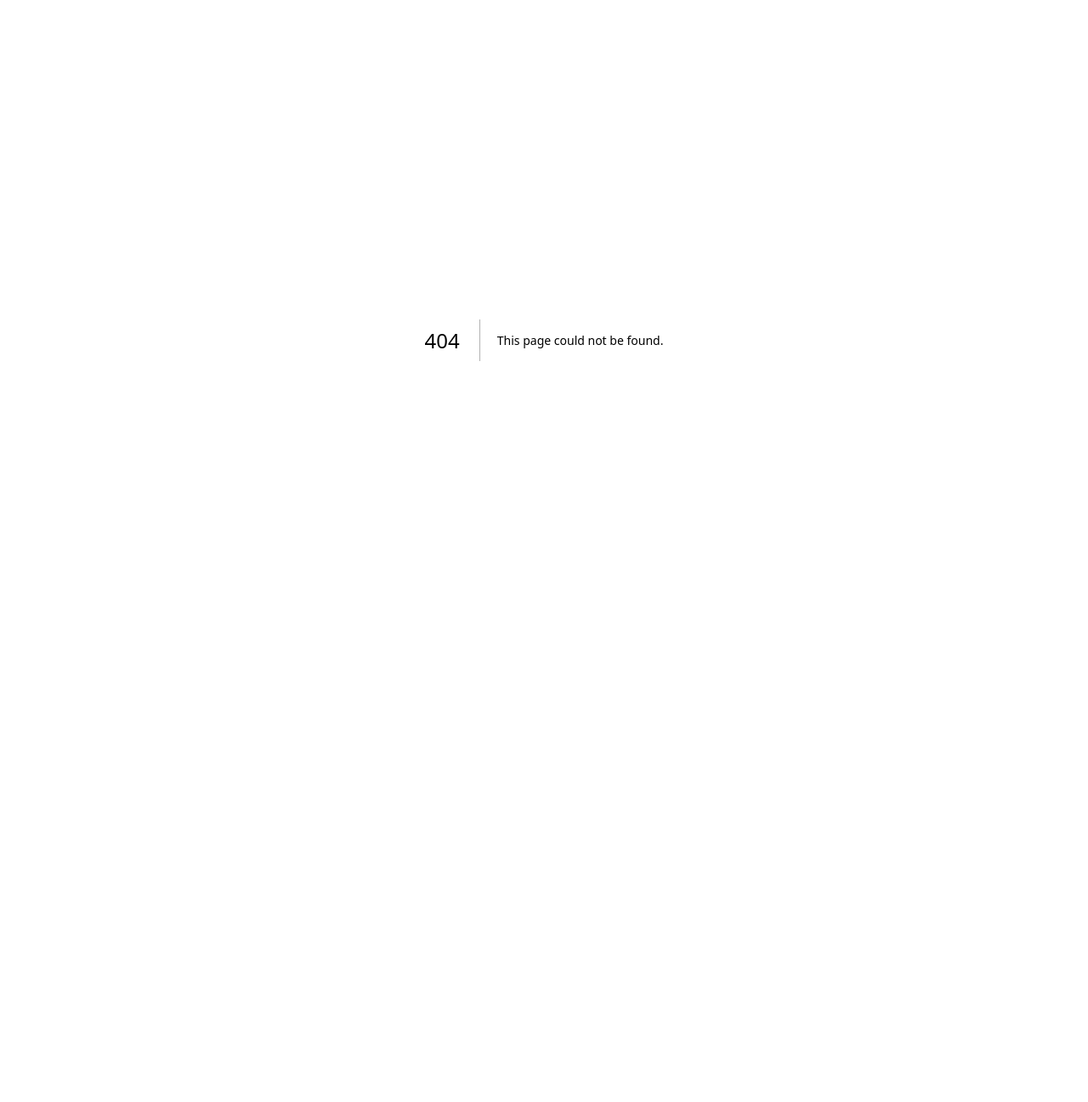
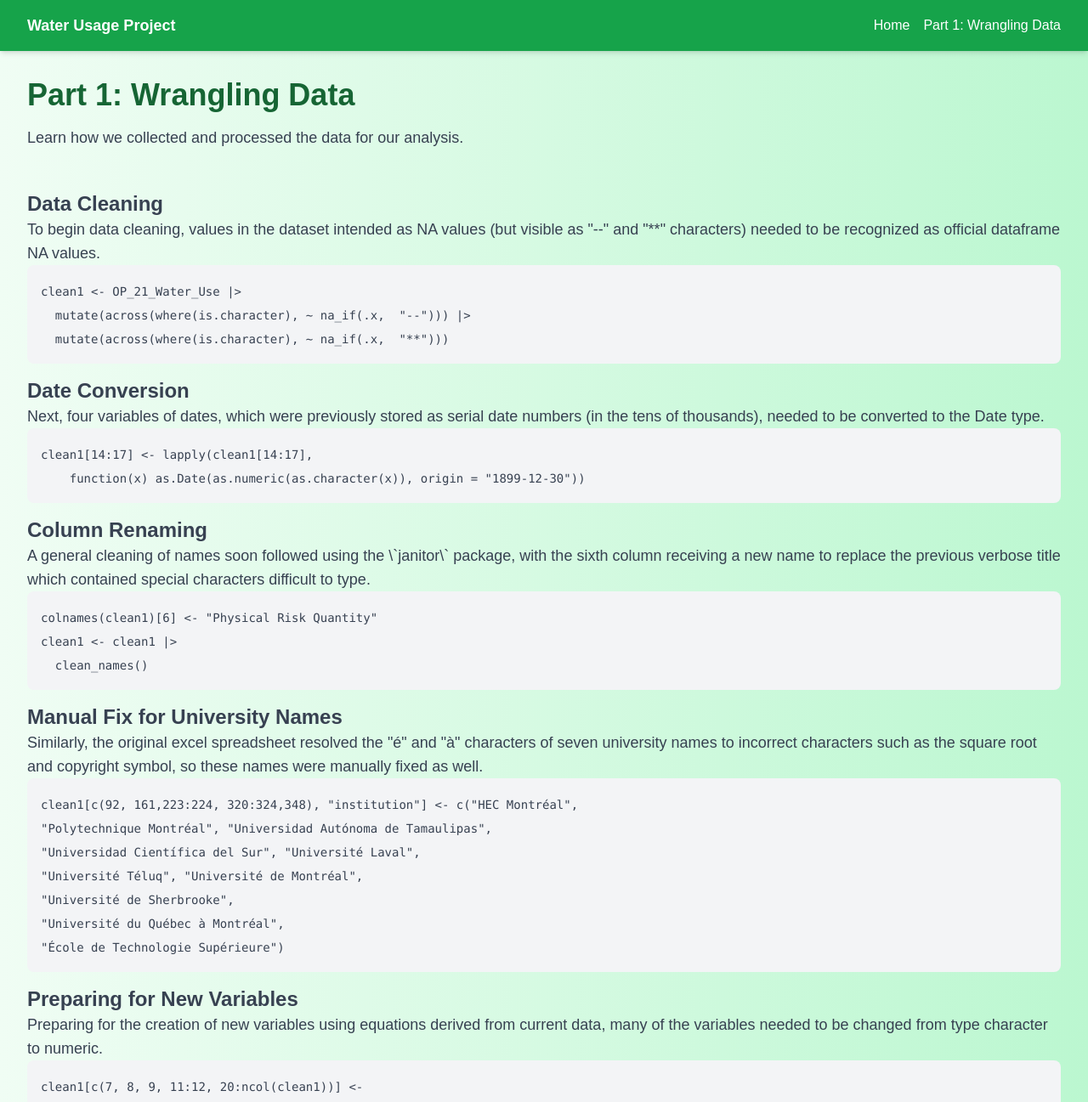
Before and after one commit to huyn3195/researcb-water, a Next.js app: page /wrangling-data in a window 1280 px wide. Before the commit this address had no page. Shown: the top 1297 px of the page at 85% size. Before the commit the page ends 800 px from the top, so only its background shows below. Built offline with nearby package versions, Linux system fonts and the light colour scheme.

Commit message:
Add wranglin

```diff
--- a/app/page.tsx
+++ b/app/page.tsx
@@ -1,3 +1,4 @@
+import Link from "next/link";
 import Image from "next/image";
 
 export default function Home() {
@@ -41,6 +42,12 @@ export default function Home() {
           >
             Read our analysis
           </a>
+          <Link
+            href="/wrangling-data"
+            className="rounded-full bg-blue-600 text-white px-6 py-2 hover:bg-blue-700 transition-colors"
+          >
+            Part 1: Wrangling Data
+          </Link>
         </div>
       </main>
       <footer className="row-start-3 flex gap-6 flex-wrap items-center justify-center"></footer>
--- /dev/null
+++ b/app/wrangling-data/page.tsx
@@ -0,0 +1,164 @@
+import Navbar from "@/components/Navbar";
+
+export default function WranglingData() {
+  return (
+    <div className="min-h-screen flex flex-col bg-gradient-to-r from-green-50 to-green-200">
+      <Navbar />
+      <div className="flex flex-col items-start justify-start flex-grow p-8">
+        <h1 className="text-4xl font-semibold text-left text-green-800">
+          Part 1: Wrangling Data
+        </h1>
+        <p className="text-lg text-gray-700 text-left mt-4">
+          Learn how we collected and processed the data for our analysis.
+        </p>
+
+        <div className="mt-8 text-lg text-gray-700">
+          <h2 className="font-semibold text-2xl mt-4">Data Cleaning</h2>
+          <p>
+            To begin data cleaning, values in the dataset intended as NA values
+            (but visible as "--" and "**" characters) needed to be recognized as
+            official dataframe NA values.
+          </p>
+
+          {/* Code block */}
+          <pre className="bg-gray-100 p-4 rounded-lg overflow-x-auto">
+            <code className="text-sm">
+              {`clean1 <- OP_21_Water_Use |>
+  mutate(across(where(is.character), ~ na_if(.x,  "--"))) |>
+  mutate(across(where(is.character), ~ na_if(.x,  "**")))`}
+            </code>
+          </pre>
+
+          <h2 className="font-semibold text-2xl mt-4">Date Conversion</h2>
+          <p>
+            Next, four variables of dates, which were previously stored as
+            serial date numbers (in the tens of thousands), needed to be
+            converted to the Date type.
+          </p>
+
+          {/* Code block */}
+          <pre className="bg-gray-100 p-4 rounded-lg overflow-x-auto">
+            <code className="text-sm">
+              {`clean1[14:17] <- lapply(clean1[14:17],
+    function(x) as.Date(as.numeric(as.character(x)), origin = "1899-12-30"))`}
+            </code>
+          </pre>
+
+          <h2 className="font-semibold text-2xl mt-4">Column Renaming</h2>
+          <p>
+            A general cleaning of names soon followed using the \`janitor\`
+            package, with the sixth column receiving a new name to replace the
+            previous verbose title which contained special characters difficult
+            to type.
+          </p>
+
+          {/* Code block */}
+          <pre className="bg-gray-100 p-4 rounded-lg overflow-x-auto">
+            <code className="text-sm">
+              {`colnames(clean1)[6] <- "Physical Risk Quantity"
+clean1 <- clean1 |>
+  clean_names()`}
+            </code>
+          </pre>
+
+          <h2 className="font-semibold text-2xl mt-4">
+            Manual Fix for University Names
+          </h2>
+          <p>
+            Similarly, the original excel spreadsheet resolved the "é" and "à"
+            characters of seven university names to incorrect characters such as
+            the square root and copyright symbol, so these names were manually
+            fixed as well.
+          </p>
+
+          {/* Code block */}
+          <pre className="bg-gray-100 p-4 rounded-lg overflow-x-auto">
+            <code className="text-sm">
+              {`clean1[c(92, 161,223:224, 320:324,348), "institution"] <- c("HEC Montréal",
+"Polytechnique Montréal", "Universidad Autónoma de Tamaulipas",
+"Universidad Científica del Sur", "Université Laval",
+"Université Téluq", "Université de Montréal",
+"Université de Sherbrooke",
+"Université du Québec à Montréal",
+"École de Technologie Supérieure")`}
+            </code>
+          </pre>
+
+          <h2 className="font-semibold text-2xl mt-4">
+            Preparing for New Variables
+          </h2>
+          <p>
+            Preparing for the creation of new variables using equations derived
+            from current data, many of the variables needed to be changed from
+            type character to numeric.
+          </p>
+          <pre className="bg-gray-100 p-4 rounded-lg overflow-x-auto">
+            <code className="text-sm">
+              {`clean1[c(7, 8, 9, 11:12, 20:ncol(clean1))] <-
+  lapply(clean1[c(7, 8, 9, 11:12, 20:ncol(clean1))], as.numeric)`}
+            </code>
+          </pre>
+          <h2 className="font-semibold text-2xl mt-4">
+            Add missing data to the dataset
+          </h2>
+          <p>
+            There are school that are missing in the dataset, University of
+            Minnesota, Duluth and Gonzaga University
+          </p>
+          <pre className="bg-gray-100 p-4 rounded-lg overflow-x-auto">
+            <code className="text-sm">
+              {`new_rows <- tibble(
+  institution = c("University of Minnesota, Duluth", "Gonzaga University"),
+  date_submitted = as.Date(c("2024-09-11", "2020-09-23")),
+  version = c(2.2, 2.2),
+  status = c("Pursuing", "Pursuing"),
+  physical_risk_quantity = c("Low to Medium", "Low"),
+  total_water_withdrawal_performance_year = c(111364484, 116373840),
+  total_water_withdrawal_baseline_year = c(143723712, 201530682),
+  potable_water_use_performance_year = c(61513276, 116373840),
+  potable_water_use_baseline_year = c(74541192, 201530682),
+  start_date_performance_year_or_3_year_period = as.Date(c("2021-07-01", "2018-06-01")),
+  end_date_performance_year_or_3_year_period = as.Date(c("2022-06-30", "2019-05-31")),
+  start_date_baseline_year_or_3_year_period = as.Date(c("2007-01-01", "2008-06-01")),
+  end_date_baseline_year_or_3_year_period = as.Date(c("2007-12-31", "2009-05-31")),
+  a_brief_description_of_when_and_why_the_water_use_baseline_was_adopted = c(
+    "We aligned water baseline with our first greenhouse gas inventory baseline.",
+    "2009 was the year we started doing the GHG calculator for our CAP."
+  ),
+  number_of_students_resident_on_site_performance_year = c(2686, 2776),
+  number_of_students_resident_on_site_baseline_year = c(2671, 2696),
+  number_of_employees_resident_on_site_performance_year = c(6, 47),
+  number_of_employees_resident_on_site_baseline_year = c(0, 45),
+  number_of_other_individuals_resident_on_site_performance_year = c(4, 0),
+  number_of_other_individuals_resident_on_site_baseline_year = c(0, 0),
+  total_full_time_equivalent_student_enrollment_performance_year = c(9166, 7364),
+  total_full_time_equivalent_student_enrollment_baseline_year = c(11184, 6823),
+  full_time_equivalent_of_employees_performance_year = c(1408, 1440),
+  full_time_equivalent_of_employees_baseline_year = c(1506, 1060),
+  full_time_equivalent_of_students_enrolled_exclusively_in_distance_education_performance_year = c(162, 1330),
+  full_time_equivalent_of_students_enrolled_exclusively_in_distance_education_baseline_year = c(0, 562),
+  weighted_campus_users_performance_year = c(8486, 6311.25),
+  weighted_campus_users_baseline_year = c(10185.25, 6176),
+  potable_water_use_per_weighted_campus_user_performance_year = c(7248.80, 18439.11),
+  potable_water_use_per_weighted_campus_user_baseline_year = c(7318.54, 32631.26),
+  percentage_reduction_in_potable_water_use_per_weighted_campus_user_from_baseline = c(0.0095, .4349),
+  gross_floor_area_of_building_space_performance_year = c(3298129, 3060418),
+  gross_floor_area_of_building_space_baseline_year = c(3123397, 2378463),
+  potable_water_use_per_unit_of_floor_area_performance_year = c(18.65, 38.03),
+  potable_water_use_per_unit_of_floor_area_baseline_year = c(23.87, 84.73),
+  percentage_reduction_in_potable_water_use_per_unit_of_floor_area_from_baseline = c(.2185, .5512),
+  area_of_vegetated_grounds_performance_year = c(289.50, 66),
+  area_of_vegetated_grounds_baseline_year = c(291, 66),
+  total_water_withdrawal_per_unit_of_vegetated_grounds_performance_year = c(384678.70, 1763240),
+  total_water_use_per_unit_of_vegetated_grounds_baseline_year = c(493895.92, 3053495.18),
+  percentage_reduction_in_total_water_withdrawal_per_unit_of_vegetated_grounds_from_baseline = c(.2211, .4226)
+)
+
+clean1 <- clean1 |> bind_rows(new_rows)`}
+            </code>
+          </pre>
+        </div>
+      </div>
+    </div>
+  );
+}
--- /dev/null
+++ b/components/Navbar.tsx
@@ -0,0 +1,22 @@
+import Link from "next/link";
+
+export default function Navbar() {
+  return (
+    <nav className="w-full bg-green-600 text-white py-4 px-8 shadow-md">
+      <div className="max-w-7xl mx-auto flex items-center justify-between">
+        <h1 className="text-lg font-bold">Water Usage Project</h1>
+        <div className="flex gap-4">
+          <Link href="/" className="hover:text-gray-200 transition-colors">
+            Home
+          </Link>
+          <Link
+            href="/wrangling-data"
+            className="hover:text-gray-200 transition-colors"
+          >
+            Part 1: Wrangling Data
+          </Link>
+        </div>
+      </div>
+    </nav>
+  );
+}
```
